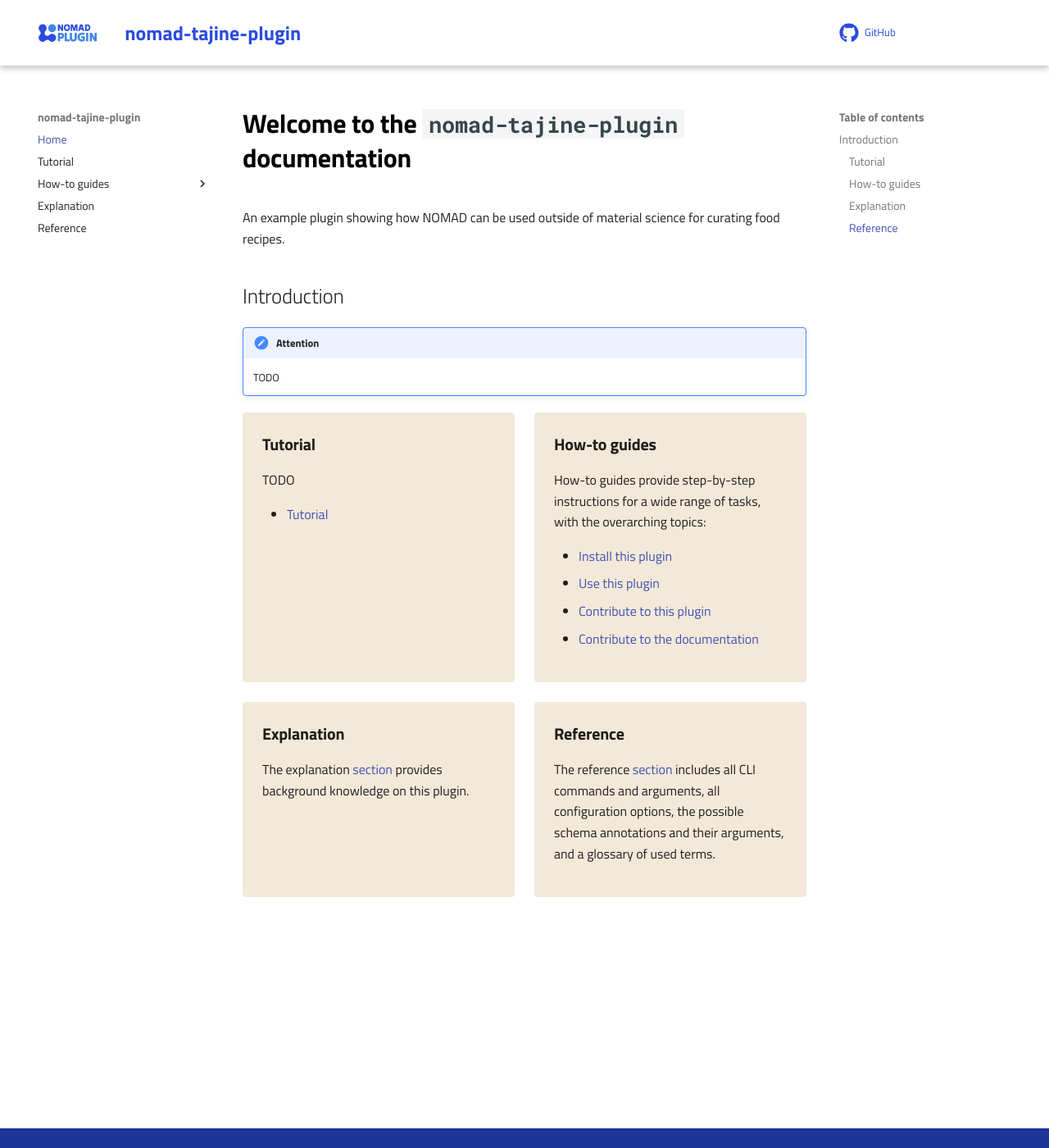
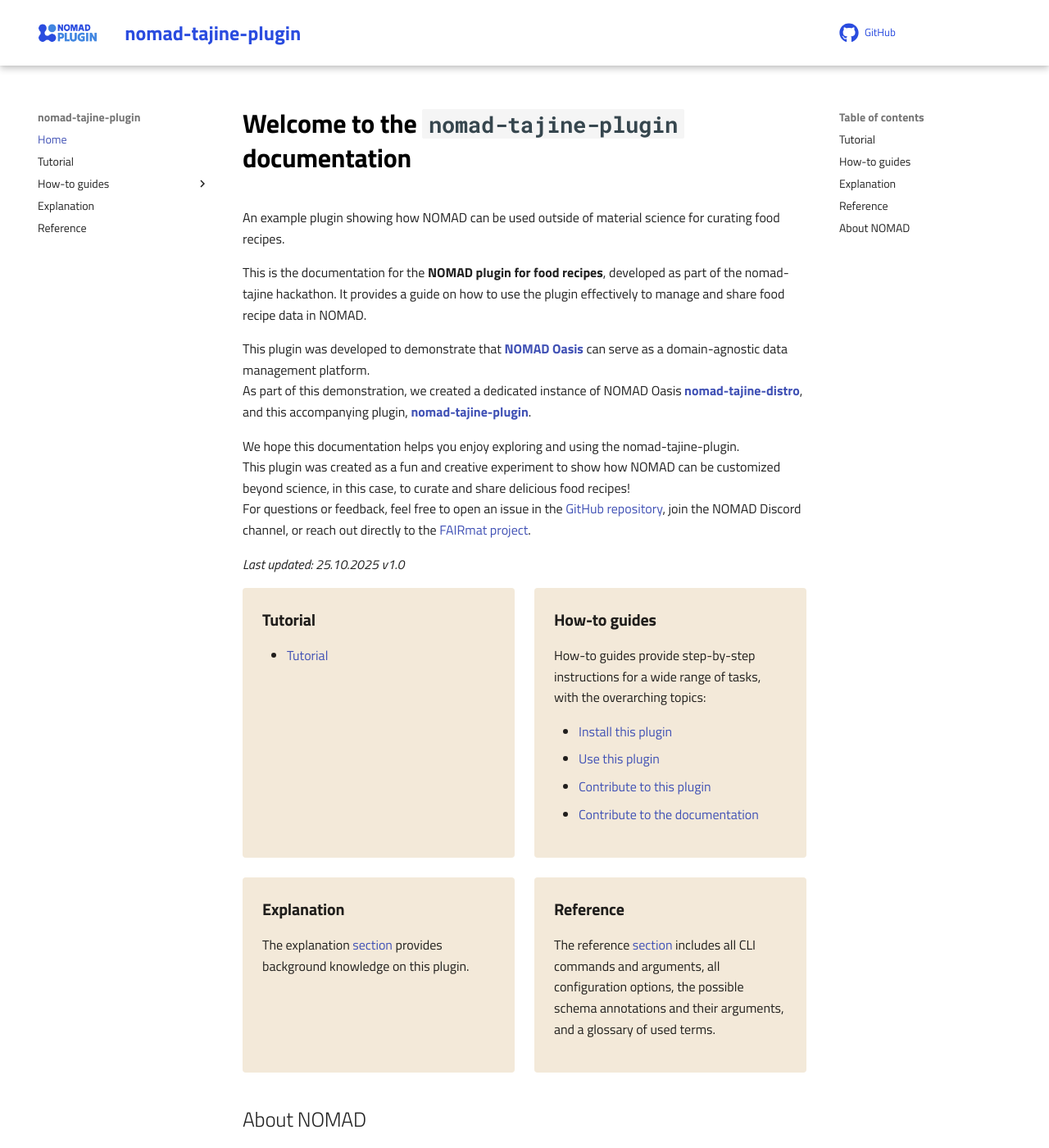
Before and after one commit to FAIRmat-NFDI/nomad-tajine-plugin, an MkDocs documentation site: the page built from docs/index.md, in a window 1280 px wide and 1400 px high. Shown: the whole window at 82% size. Built offline with MkDocs 1.6.1 and Material for MkDocs 9.7.7, drawn with Linux system fonts in a browser that asks for light colours; comment, search, counter and statistics services are not loaded; some of the changed text lies outside the part shown.

Commit message:
added index.md

```diff
--- a/docs/index.md
+++ b/docs/index.md
@@ -2,17 +2,22 @@
 
 An example plugin showing how NOMAD can be used outside of material science for curating food recipes.
 
-## Introduction
+This is the documentation for the **NOMAD plugin for food recipes**, developed as part of the nomad-tajine hackathon. It provides a guide on how to use the plugin effectively to manage and share food recipe data in NOMAD.
 
-!!! note "Attention"
-    TODO
+This plugin was developed to demonstrate that [**NOMAD Oasis**](https://nomad-lab.eu/nomad-lab/nomad-oasis.html) can serve as a domain-agnostic data management platform.
+As part of this demonstration, we created a dedicated instance of NOMAD Oasis [**nomad-tajine-distro**](https://github.com/FAIRmat-NFDI/nomad-tajine-distro), and this accompanying plugin, [**nomad-tajine-plugin**](https://github.com/FAIRmat-NFDI/nomad-tajine-plugin).
+
+We hope this documentation helps you enjoy exploring and using the nomad-tajine-plugin.
+This plugin was created as a fun and creative experiment to show how NOMAD can be customized beyond science, in this case, to curate and share delicious food recipes!
+For questions or feedback, feel free to open an issue in the [GitHub repository](https://github.com/FAIRmat-NFDI/nomad-tajine-plugin), join the NOMAD Discord channel, or reach out directly to the [FAIRmat project](https://www.fairmat-nfdi.eu/fairmat/about-fairmat/contact-fairmat).
+
+*Last updated: 25.10.2025 v1.0*
+
 
 <div markdown="block" class="home-grid">
 <div markdown="block">
 
 ### Tutorial
-
-TODO
 
 - [Tutorial](tutorial/tutorial.md)
 
@@ -46,3 +51,7 @@
 
 </div>
 </div>
+
+## About NOMAD
+
+[**NOMAD**](https://nomad-lab.eu/)  is an open-source data management platform tailored for materials science, designed to follow the FAIR principles. It offers a robust framework for managing and sharing materials data in a standardized and interoperable manner. To learn more about NOMAD, visit the [official homepage](https://nomad-lab.eu/nomad-lab/).
```
Also changed, not shown: 1 other file.
